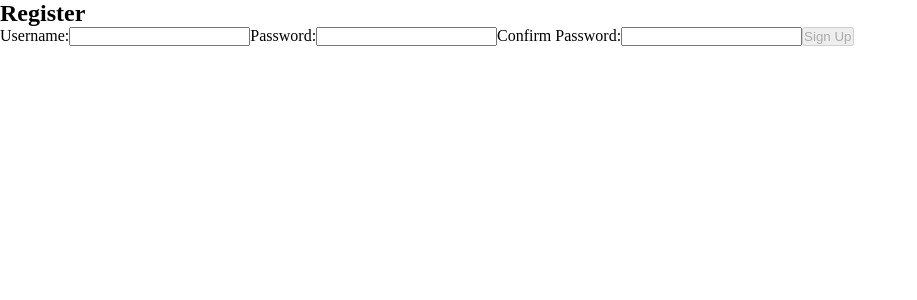
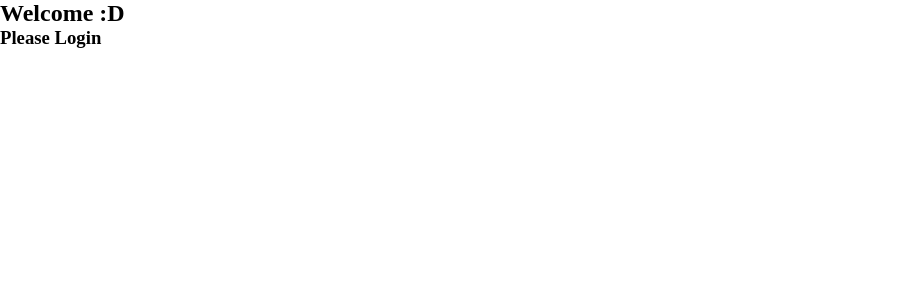
Before and after one commit to sjnp/v-ed, a React (Create React App) app in the folder frontend/: page / in a window 1280 px wide. Shown: the top 300 px of the page, without its empty margins (0-917 px from the left). Built offline with nearby package versions, Linux system fonts and the light colour scheme.

Commit message:
Add student, instructor and admin page and config all routes for private and public routes

```diff
--- /dev/null
+++ b/frontend/src/Admin.js
@@ -0,0 +1,10 @@
+const Admin = () => {
+  return (
+    <section>
+      <h1>Welcome :D</h1>
+      <h3>Admin</h3>
+    </section>
+  )
+}
+
+export default Admin;
--- a/frontend/src/App.js
+++ b/frontend/src/App.js
@@ -1,12 +1,31 @@
 import Login from './Login';
 import Register from './Register';
+import Home from './Home';
+import Student from './Student';
+import Instructor from './Instructor';
+import Admin from './Admin';
+import Layout from './Layout';
+import RequireAuth from './RequireAuth';
 
+import { Routes, Route } from 'react-router-dom';
 function App() {
   return (
-    <main className="App">
-      {/* <Login /> */}
-      <Register />
-    </main>
+    <Routes>
+      <Route path="/" element={<Layout />}>
+        {/* public routes */}
+        <Route path='/' element={<Home />} />
+        <Route path='login' element={<Login />} />
+        <Route path='register' element={<Register />} />
+
+        {/* private routes */}
+        <Route element={<RequireAuth />}>
+          <Route path='student' element={<Student />} />
+          <Route path='instructor' element={<Instructor />} />
+          <Route path='admin' element={<Admin />} />
+        </Route>
+      </Route>
+
+    </Routes>
   );
 }
 
--- /dev/null
+++ b/frontend/src/Home.js
@@ -0,0 +1,10 @@
+const Home = () => {
+  return (
+    <section>
+      <h1>Welcome :D</h1>
+      <h3>Please Login</h3>
+    </section>
+  )
+}
+
+export default Home;
--- /dev/null
+++ b/frontend/src/Instructor.js
@@ -0,0 +1,10 @@
+const Instructor = () => {
+  return (
+    <section>
+      <h1>Welcome :D</h1>
+      <h3>Instructor</h3>
+    </section>
+  )
+}
+
+export default Instructor;
--- /dev/null
+++ b/frontend/src/Layout.js
@@ -0,0 +1,11 @@
+import { Outlet } from "react-router-dom";
+
+const Layout = () => {
+  return (
+    <main className="App">
+      <Outlet />
+    </main>
+  )
+}
+
+export default Layout;
--- a/frontend/src/Login.js
+++ b/frontend/src/Login.js
@@ -1,16 +1,20 @@
-import { useState, useEffect, useContext } from 'react';
-import AuthContext from './context/AuthProvider';
+import { useState, useEffect } from 'react';
+import useAuth from './hooks/useAuth';
+import { Link, useNavigate, useLocation } from 'react-router-dom';
 
 import axios from './api/axios';
 const LOGIN_URL = '/api/login';
 
 const Login = () => {
-  const { setAuth } = useContext(AuthContext);
+  const { setAuth } = useAuth();
+
+  const navigate = useNavigate();
+  const location = useLocation();
+  const from = location.state?.from?.pathname || "/student";
 
   const [username, setUsername] = useState('');
   const [password, setPassword] = useState('');
   const [errMsg, setErrMsg] = useState('');
-  const [success, setSuccess] = useState(false);
 
   useEffect(() => {
     setErrMsg('');
@@ -32,7 +36,7 @@ const Login = () => {
       setAuth({ username, password, roles, accessToken });
       setUsername('');
       setPassword('');
-      setSuccess(true);
+      navigate(from, { replace: true });
     } catch (err) {
       if (!err?.response) {
         setErrMsg('No Server Response');
@@ -49,12 +53,6 @@ const Login = () => {
 
   }
   return (
-    <>
-      {success ? (
-        <section>
-          <h1>You are logged in!</h1>
-        </section>
-      ) : (
     <section>
       <p
         className={errMsg ? "errmsg" : "offscreen"}
@@ -85,9 +83,6 @@ const Login = () => {
         <a href="#">Sign Up</a>
       </p>
     </section>
-      )}
-
-    </>
   )
 }
 
--- /dev/null
+++ b/frontend/src/RequireAuth.js
@@ -0,0 +1,15 @@
+import { useLocation, Navigate, Outlet } from "react-router-dom";
+import useAuth from "./hooks/useAuth";
+
+const RequireAuth = () => {
+  const { auth } = useAuth();
+  const location = useLocation();
+
+  return (
+    auth?.username
+      ? <Outlet />
+      : <Navigate to="/login" state={{ from: location }} replace />
+  );
+}
+
+export default RequireAuth;
--- /dev/null
+++ b/frontend/src/Student.js
@@ -0,0 +1,10 @@
+const Student = () => {
+  return (
+    <section>
+      <h1>Welcome :D</h1>
+      <h3>Student</h3>
+    </section>
+  )
+}
+
+export default Student;
--- /dev/null
+++ b/frontend/src/hooks/useAuth.js
@@ -0,0 +1,8 @@
+import { useContext } from "react";
+import AuthContext from "../context/AuthProvider";
+
+const useAuth = () => {
+  return useContext(AuthContext);
+}
+
+export default useAuth;
```
Lines whose indentation alone changed are shown as unchanged.
